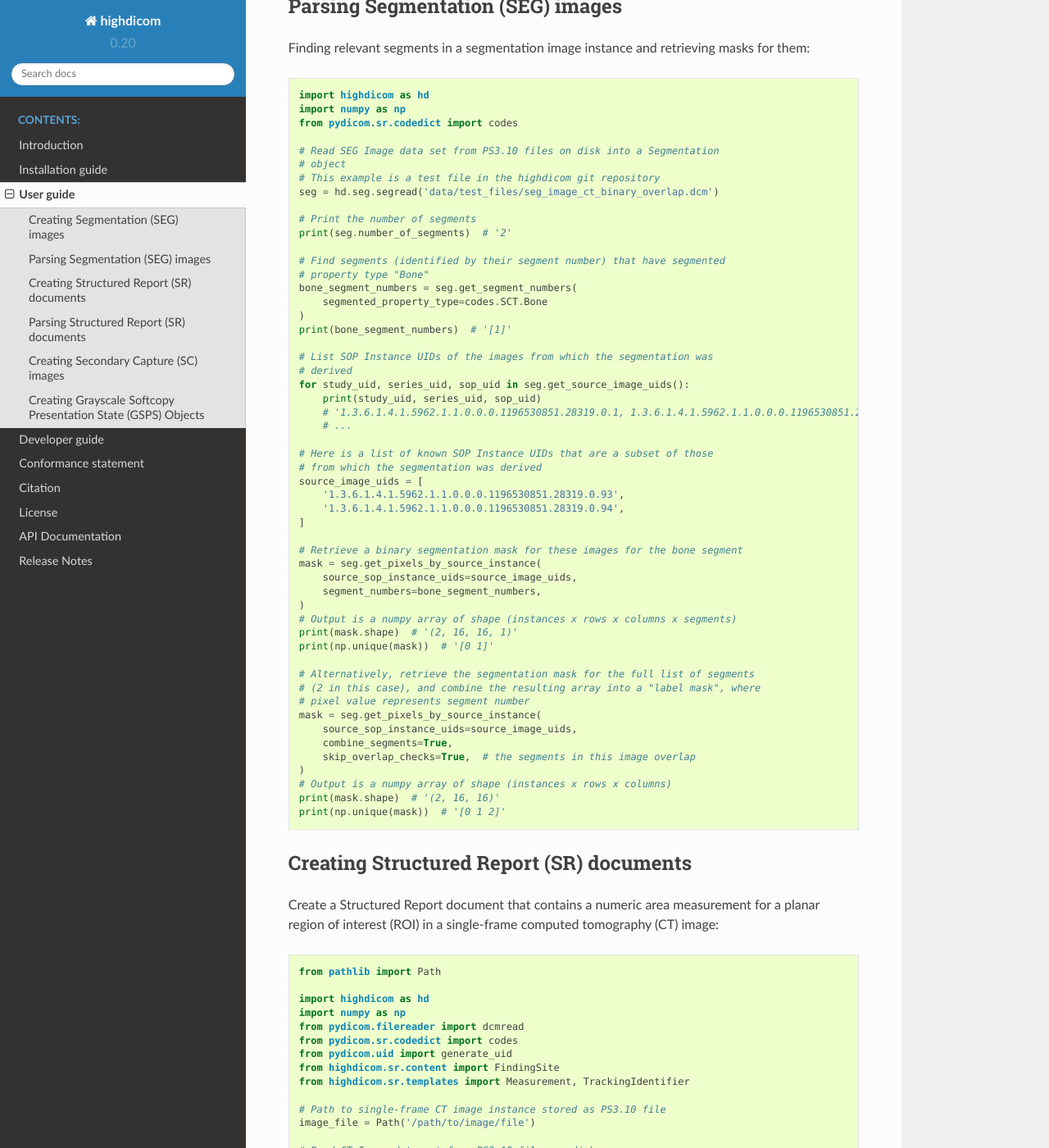
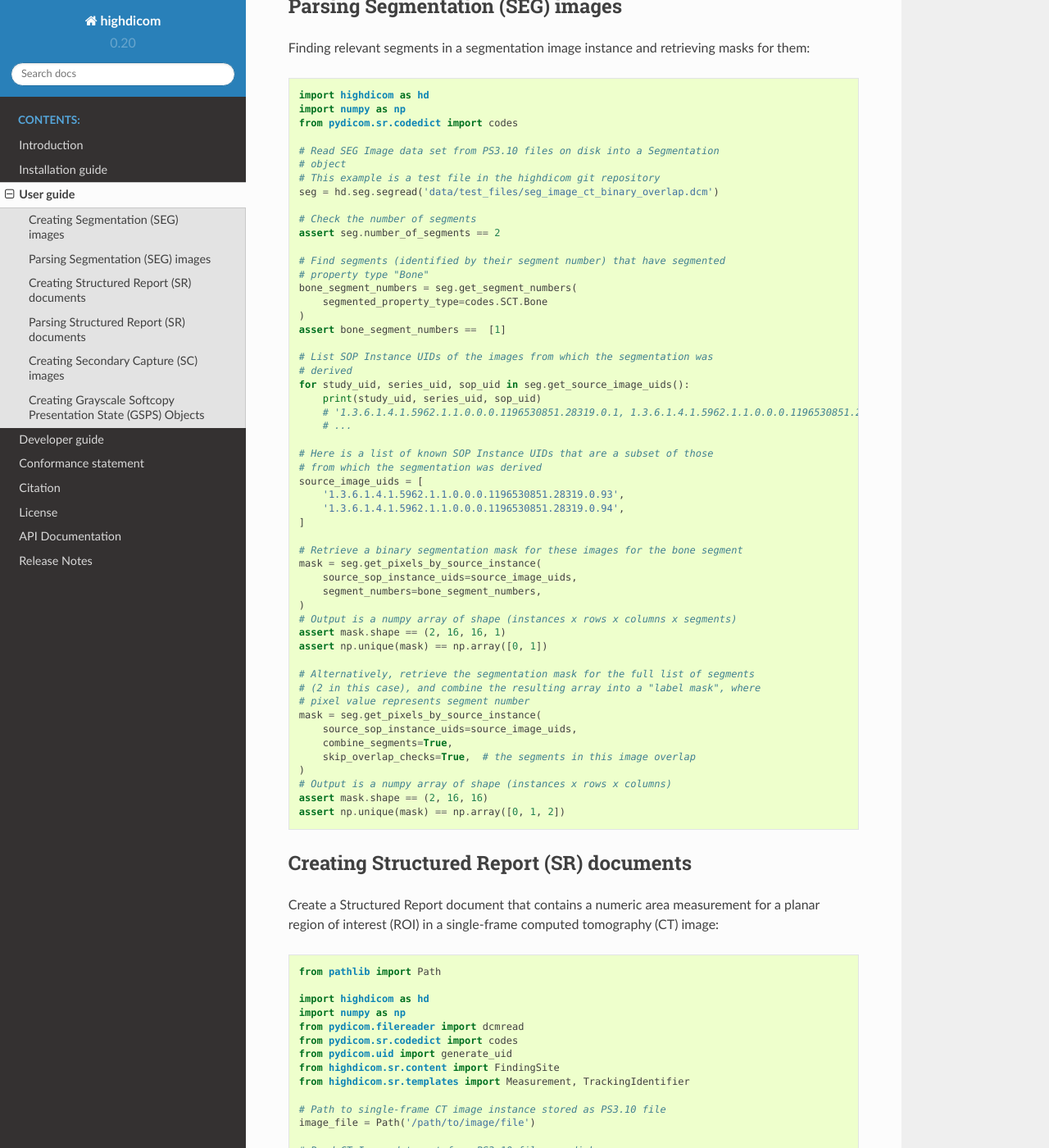
Before and after one commit to ImagingDataCommons/highdicom, a Sphinx documentation site: the page built from docs/usage.rst, in a window 1280 px wide and 1400 px high, scrolled down 2418 px. Shown: the whole window at 82% size. Built offline with Sphinx 7.4.7 and the Read the Docs theme 2.0.0, drawn with Linux system fonts in a browser that asks for light colours.

Commit message:
Change prints to asserts in user guide

```diff
--- a/docs/usage.rst
+++ b/docs/usage.rst
@@ -157,15 +157,15 @@ for them:
     # This example is a test file in the highdicom git repository
     seg = hd.seg.segread('data/test_files/seg_image_ct_binary_overlap.dcm')
 
-    # Print the number of segments
-    print(seg.number_of_segments)  # '2'
+    # Check the number of segments
+    assert seg.number_of_segments == 2
 
     # Find segments (identified by their segment number) that have segmented
     # property type "Bone"
     bone_segment_numbers = seg.get_segment_numbers(
         segmented_property_type=codes.SCT.Bone
     )
-    print(bone_segment_numbers)  # '[1]'
+    assert bone_segment_numbers ==  [1]
 
     # List SOP Instance UIDs of the images from which the segmentation was
     # derived
@@ -187,8 +187,8 @@ for them:
         segment_numbers=bone_segment_numbers,
     )
     # Output is a numpy array of shape (instances x rows x columns x segments)
-    print(mask.shape)  # '(2, 16, 16, 1)'
-    print(np.unique(mask))  # '[0 1]'
+    assert mask.shape == (2, 16, 16, 1)
+    assert np.unique(mask) == np.array([0, 1])
 
     # Alternatively, retrieve the segmentation mask for the full list of segments
     # (2 in this case), and combine the resulting array into a "label mask", where
@@ -199,8 +199,8 @@ for them:
         skip_overlap_checks=True,  # the segments in this image overlap
     )
     # Output is a numpy array of shape (instances x rows x columns)
-    print(mask.shape)  # '(2, 16, 16)'
-    print(np.unique(mask))  # '[0 1 2]'
+    assert mask.shape == (2, 16, 16)
+    assert np.unique(mask) == np.array([0, 1, 2])
 
 
 .. _creating-sr:
```
